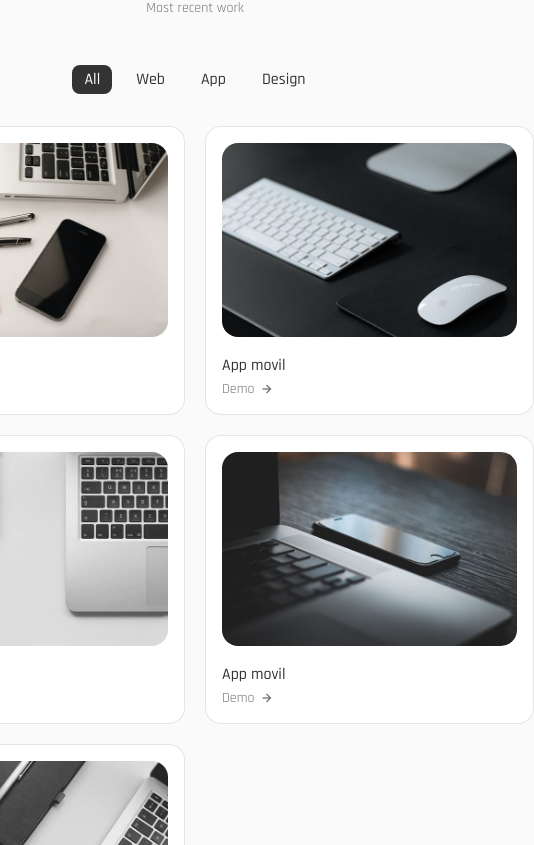
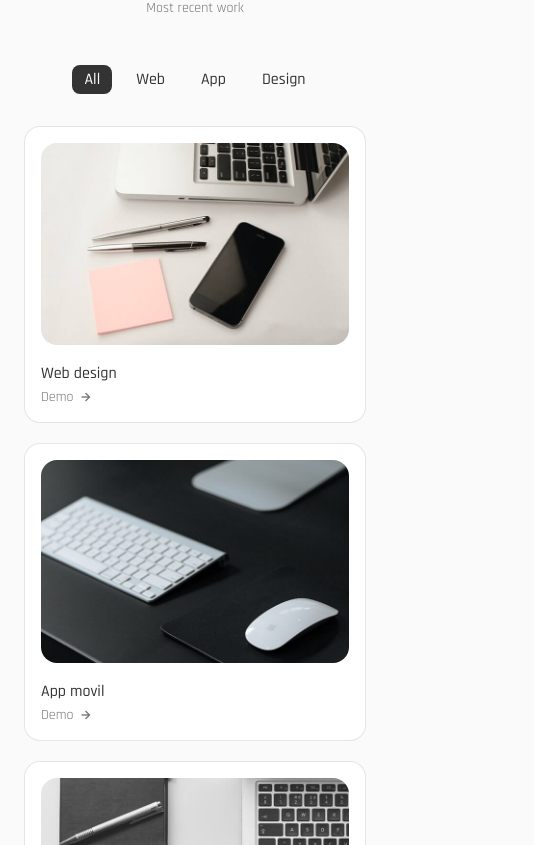
Before and after one commit to Na-David/Portfolio, a React (Create React App) app: page / in a window 390 px wide. Shown: the part 3599-4444 px from the top of the page, 534 px wide, since content can reach past the window. Built offline with nearby package versions, Linux system fonts and the light colour scheme; the HTML template or start-up script is replaced by a standard one.

Commit message:
Media Query - Medium && Small

```diff
--- a/src/components/Work/Work.css
+++ b/src/components/Work/Work.css
@@ -88,3 +88,31 @@
       margin-bottom: 0.25rem;
     }
   }
+
+/* For medium devices */
+@media screen and (max-width: 768px) {
+    .work__container {
+      grid-template-columns: max-content;
+    }
+  }
+
+  @media screen and (max-width: 576px) {
+    .work__container {
+      grid-template-columns: 1fr;
+    }
+
+    .work__img {
+      width: 100%;
+    }
+  }
+
+  /* For small devices */
+  @media screen and (max-width: 350px) {
+    .work__item {
+      font-size: var(--small-font-size);
+    }
+
+    .work__filters {
+      column-gap: 0.25rem;
+    }
+  }
```
